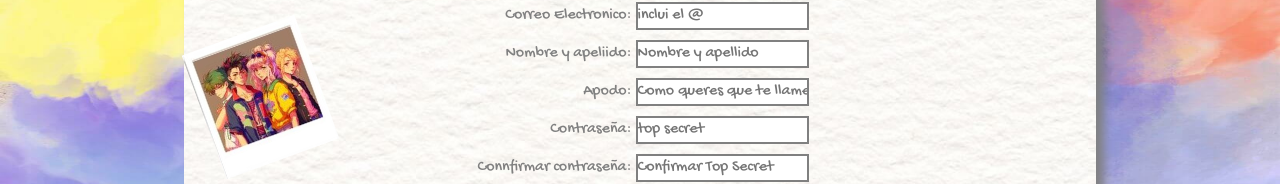
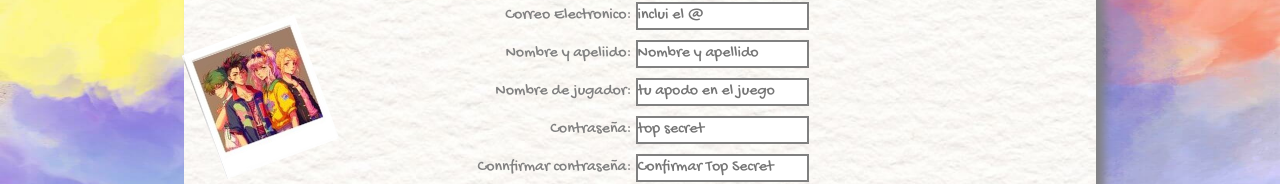
Before and after one commit to cangarelli/Aventuras-de-violeta, a website: page pages/crea-tu-cuenta.html in a window 1280 px wide. Shown: the part 222-406 px from the top of the page. Drawn offline with nearby package versions, Linux system fonts and the light colour scheme.

Commit message:
correcciones bootstrap

```diff
--- a/pages/crea-tu-cuenta.html
+++ b/pages/crea-tu-cuenta.html
@@ -10,7 +10,6 @@
 
     <!-- Bootstrapp -->
     <link href="https://cdn.jsdelivr.net/npm/bootstrap@5.3.0-alpha3/dist/css/bootstrap.min.css" rel="stylesheet" integrity="sha384-KK94CHFLLe+nY2dmCWGMq91rCGa5gtU4mk92HdvYe+M/SXH301p5ILy+dN9+nJOZ" crossorigin="anonymous" />
-    <script src="https://cdn.jsdelivr.net/npm/bootstrap@5.3.0-alpha3/dist/js/bootstrap.bundle.min.js" integrity="sha384-ENjdO4Dr2bkBIFxQpeoTz1HIcje39Wm4jDKdf19U8gI4ddQ3GYNS7NTKfAdVQSZe" crossorigin="anonymous"></script>
 
     <!-- CSS SASS -->
     <link rel="stylesheet" href="../css/style.css" />
@@ -80,8 +79,8 @@
             <input type="text" placeholder="Nombre y apellido" id="nombreyapellido" />
           </div>
           <div class="crearCuenta__form--div">
-            <label for="Apodo">Apodo: </label>
-            <input type="text" placeholder="Como queres que te llame?" id="Apodo" />
+            <label for="Apodo">Nombre de jugador: </label>
+            <input type="text" placeholder="tu apodo en el juego" id="Apodo" />
           </div>
           <div class="crearCuenta__form--div">
             <label for="contraseña">Contraseña:</label>
@@ -119,5 +118,7 @@
      </div>
      <p> &#169; Anlujuegos - Todos los derechos reservados.</p>
    </footer>
+    <!-- Script Bootstrap -->
+    <script src="https://cdn.jsdelivr.net/npm/bootstrap@5.3.0-alpha3/dist/js/bootstrap.bundle.min.js" integrity="sha384-ENjdO4Dr2bkBIFxQpeoTz1HIcje39Wm4jDKdf19U8gI4ddQ3GYNS7NTKfAdVQSZe" crossorigin="anonymous"></script>
  </body>
 </html>
```
Also changed, not shown: index.html (+2 -1 lines), pages/consola.html (+2 -1 lines), pages/estilos-de-aventura.html (+2 -1 lines), pages/sobre-el-juego.html (+2 -1 lines).
